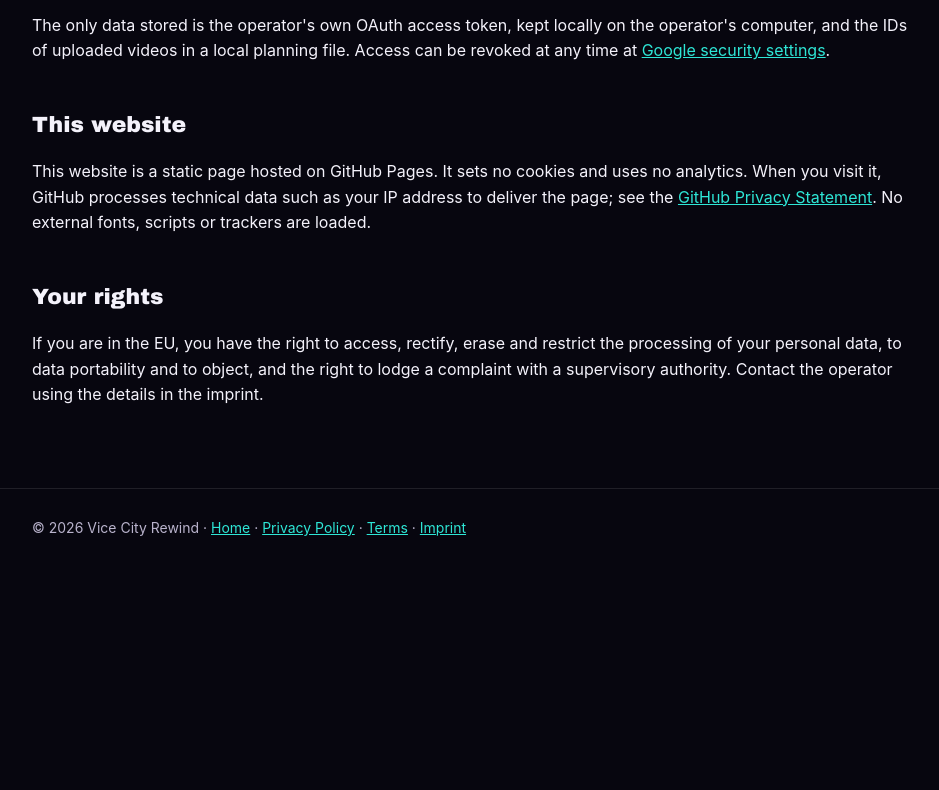
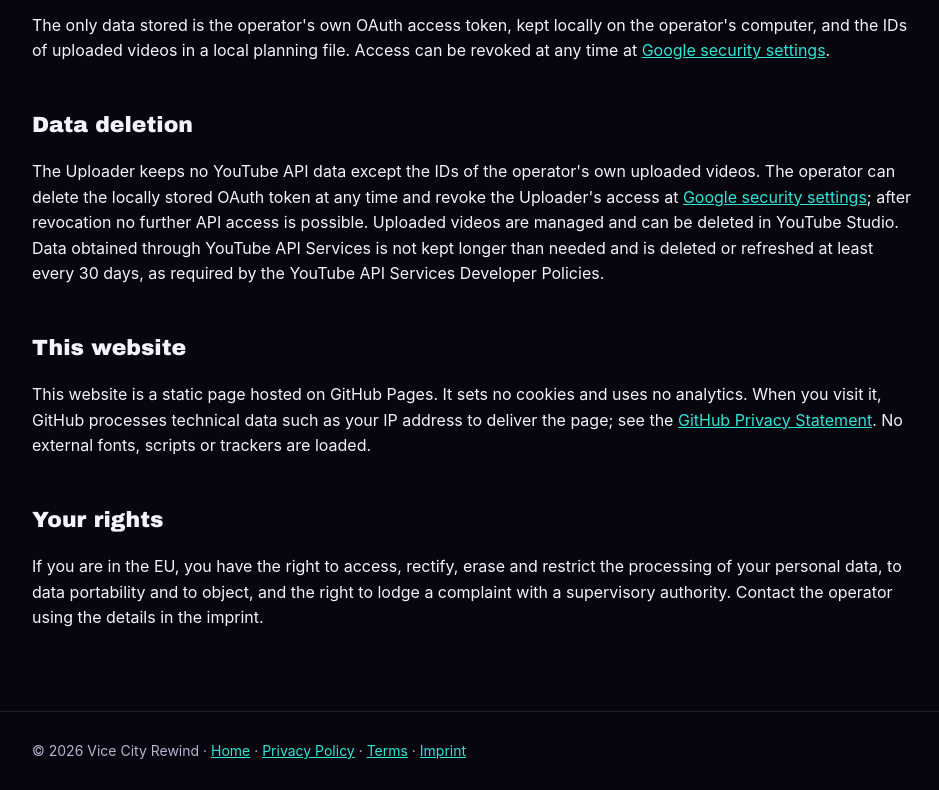
Before and after one commit to paddixx1995/vicecityrewind, a plain HTML site: page privacy.html in a window 1280 px wide. Shown: the part 800-1590 px from the top of the page, without its empty margins (168-1107 px from the left). Before the commit the page ends 1367 px from the top, so only its background shows below. Drawn offline with Linux system fonts and the light colour scheme.

Commit message:
Add data deletion section and YouTube API Services notice

```diff
--- a/privacy.html
+++ b/privacy.html
@@ -36,6 +36,8 @@ footer a{color:var(--teal)}
 <p>The Uploader uses YouTube API Services. By using it, the operator agrees to the <a href="https://www.youtube.com/t/terms">YouTube Terms of Service</a>. Google's handling of data is described in the <a href="https://policies.google.com/privacy">Google Privacy Policy</a>.</p>
 <h2>Stored data</h2>
 <p>The only data stored is the operator's own OAuth access token, kept locally on the operator's computer, and the IDs of uploaded videos in a local planning file. Access can be revoked at any time at <a href="https://security.google.com/settings/security/permissions">Google security settings</a>.</p>
+<h2>Data deletion</h2>
+<p>The Uploader keeps no YouTube API data except the IDs of the operator's own uploaded videos. The operator can delete the locally stored OAuth token at any time and revoke the Uploader's access at <a href="https://security.google.com/settings/security/permissions">Google security settings</a>; after revocation no further API access is possible. Uploaded videos are managed and can be deleted in YouTube Studio. Data obtained through YouTube API Services is not kept longer than needed and is deleted or refreshed at least every 30 days, as required by the YouTube API Services Developer Policies.</p>
 <h2>This website</h2>
 <p>This website is a static page hosted on GitHub Pages. It sets no cookies and uses no analytics. When you visit it, GitHub processes technical data such as your IP address to deliver the page; see the <a href="https://docs.github.com/en/site-policy/privacy-policies/github-general-privacy-statement">GitHub Privacy Statement</a>. No external fonts, scripts or trackers are loaded.</p>
 <h2>Your rights</h2>
```
Also changed, not shown: index.html (+1 -0 lines).
